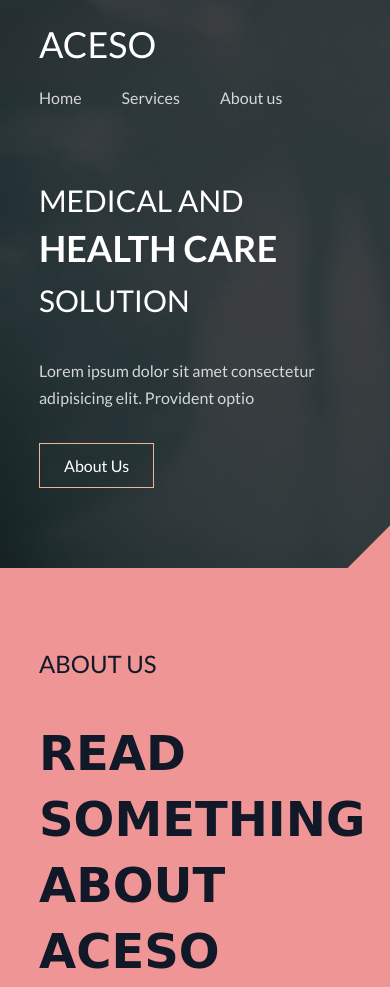
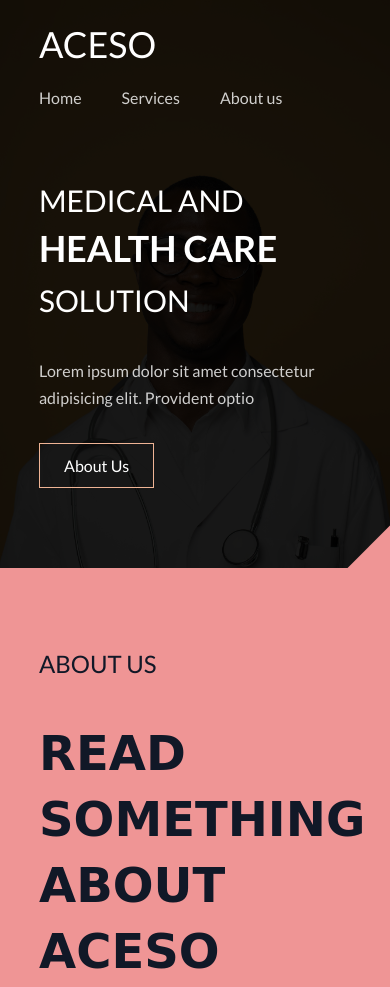
Before and after one commit to highfee/aceso-landing-page, a website built with Vite: page index.html in a window 390 px wide. Shown: the top 987 px of the page. Built offline with nearby package versions, Linux system fonts and the light colour scheme; a web font is replaced by a local one.

Commit message:
added a different background for mobile in the hero

```diff
--- a/index.html
+++ b/index.html
@@ -17,9 +17,9 @@
   </head>
   <body class="overflow-x-hidden font-Lato bg-one">
     <section
-      class="md:max-w-[95%] max-w-[100vw] hero cut bg-red-900 isolate text-white pt-6 pb-20 bg-hero relative bg-cover bg-no-repeat overflow-hidden"
+      class="md:max-w-[95%] max-w-[100vw] hero cut bg-red-900 isolate text-white pt-6 pb-20 bg-hero-mobile md:bg-hero relative bg-cover bg-no-repeat overflow-hidden"
     >
-      <div class="absolute inset-0 bg-black/70 -z-10"></div>
+      <div class="absolute inset-0 bg-black/90 md:bg-black/70 -z-10"></div>
       <header class="flex justify-between items-center md:px-20 pl-[10%]">
         <div class="text-4xl">ACESO</div>
         <div class="md:flex items-center gap-4 text-lg font-[400] hidden">
--- a/tailwind.config.js
+++ b/tailwind.config.js
@@ -19,6 +19,7 @@ export default {
       },
       backgroundImage: {
         hero: "url('../images/hero1.jpg')",
+        "hero-mobile": "url('../images/hero-mobile.jpg')",
       },
     },
   },
```
Also changed, not shown: public/images/hero-mobile.jpg (added).
